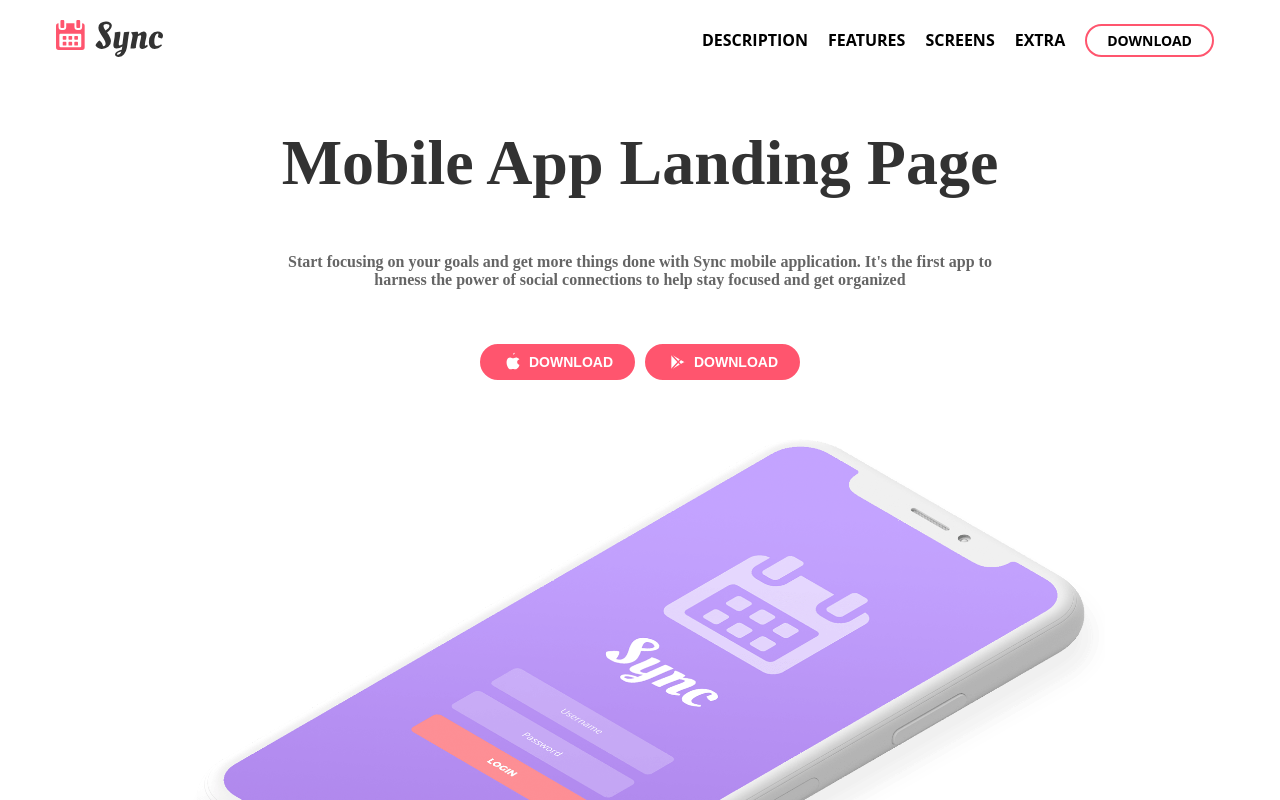
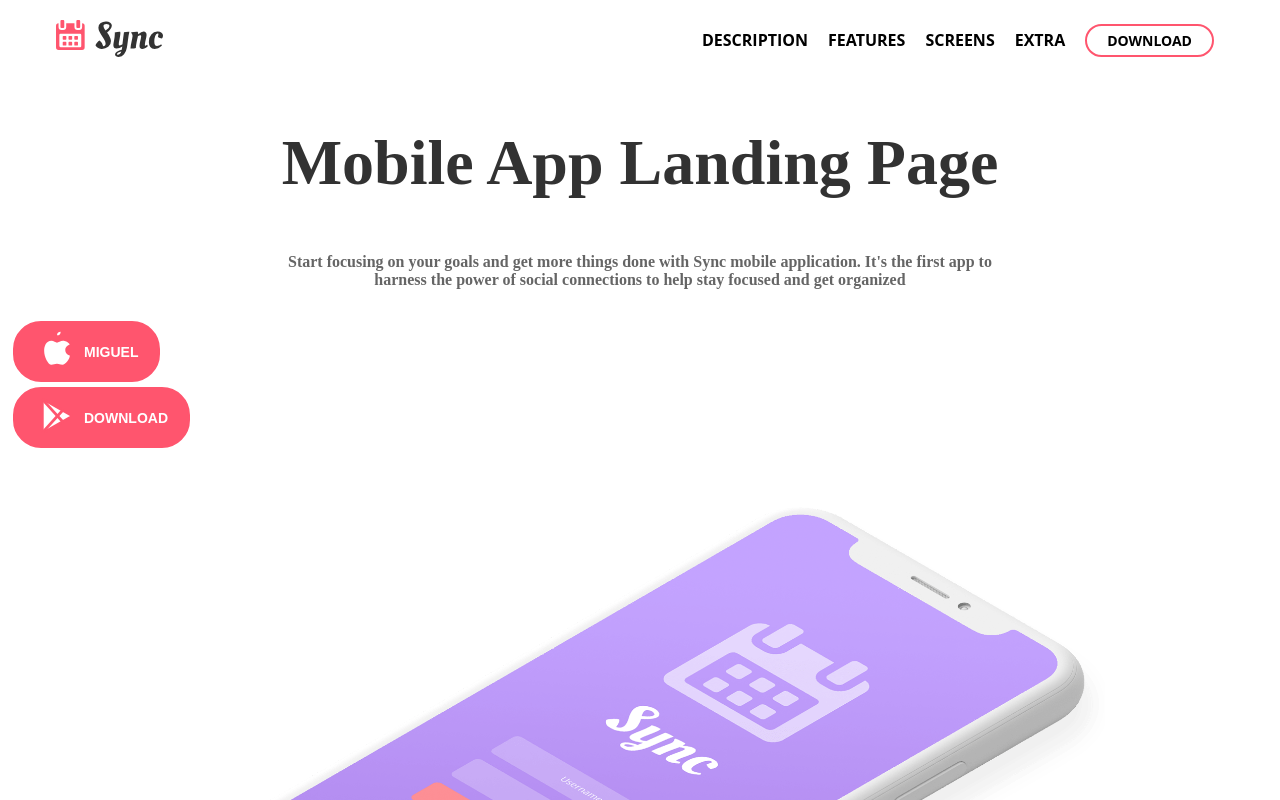
Before and after one commit to albegosu/vue-landingpage, a Vue app: page / in a window 1280 px wide. Shown: the top 800 px of the page. Built offline with nearby package versions, Linux system fonts and the light colour scheme.

Commit message:
Feature Btn

```diff
--- /dev/null
+++ b/src/components/icons/Button.vue
@@ -0,0 +1,46 @@
+<template>
+    <button class="button-download__button">
+        <div>
+            <slot name="svg"></slot>
+        </div>
+        <p>
+            <slot name="nameBtn"></slot>
+        </p>
+    </button>
+</template>
+
+<style scoped>
+.button-download__icon {
+    width: 22px;
+    height: 22px;
+}
+.button-download button {
+    display: flex;
+    margin: 5px;
+    padding: 5px 20px;
+    color: #ffff;
+    text-transform: uppercase;
+    border: 2px solid #ff556e;
+    font-size: 14px;
+    font-weight: 700;
+    border-radius: 28px;
+    background-color: #ff556e;
+}
+.button-download button:hover {
+    background-color: #fff;
+    border: 2px solid #ff556e;
+    color: #ff556e;
+}
+.button-download:hover .button-download__icon {
+    stroke: #ff556e;
+}
+.button-download {
+    display: flex;
+    justify-content: center;
+    margin-top: 50px;
+}
+.button-download__button p {
+    margin: auto;
+    margin-left: 5px;
+}
+</style>
--- a/src/components/icons/CalendarComponent.vue
+++ b/src/components/icons/CalendarComponent.vue
@@ -75,7 +75,7 @@
     </section>
 </template>
 
-<style>
+<style scoped>
 /* section calendar */
 .section-calendar {
     display: flex;
--- a/src/components/icons/ImagePhoneComponent.vue
+++ b/src/components/icons/ImagePhoneComponent.vue
@@ -1,3 +1,7 @@
+<script setup>
+  import Button from "./Button.vue"
+</script>
+
 <template>
   <section>
       <div class="mobile-landing">
@@ -10,7 +14,8 @@
       </div>
 
       <div class="button-download">
-        <button class="button-download__button">
+        <Button>
+          <template #svg>
             <svg class="button-download__icon" xmlns="http://www.w3.org/2000/svg"
               width="44" height="44" viewBox="0 0 24 24"
               stroke-width="1.5" stroke="none" fill="#ffff" stroke-linecap="round" stroke-linejoin="round">
@@ -19,9 +24,13 @@
                 d="M9 7c-3 0 -4 3 -4 5.5c0 3 2 7.5 4 7.5c1.088 -.046 1.679 -.5 3 -.5c1.312 0 1.5 .5 3 .5s4 -3 4 -5c-.028 -.01 -2.472 -.403 -2.5 -3c-.019 -2.17 2.416 -2.954 2.5 -3c-1.023 -1.492 -2.951 -1.963 -3.5 -2c-1.433 -.111 -2.83 1 -3.5 1c-.68 0 -1.9 -1 -3 -1z" />
               <path d="M12 4a2 2 0 0 0 2 -2a2 2 0 0 0 -2 2" />
             </svg>
-          <p>Download</p>
-        </button>
-        <button class="button-download__button">
+          </template>
+          <template #nameBtn>
+            Miguel
+          </template>
+        </Button>
+        <Button>
+          <template #svg>
             <svg class="button-download__icon" xmlns="http://www.w3.org/2000/svg"
              width="44" height="44" viewBox="0 0 24 24"
             stroke-width="1.5" stroke="#ff556e" fill="#fff" stroke-linecap="round" stroke-linejoin="round">
@@ -31,8 +40,11 @@
             <path d="M15 9l-10.5 11.5" />
             <path d="M4.5 3.5l10.5 11.5" />
           </svg>
-          <p>Download</p>
-        </button>
+          </template>
+          <template #nameBtn>
+            Download
+          </template>
+        </Button>
       </div>
     </section>
 
@@ -62,46 +74,6 @@ h1 {
     margin: 0px auto 2rem auto ;
 }
 
-.button-download__icon {
-    width: 22px;
-    height: 22px;
-}
-
-
-.button-download button {
-    display: flex;
-    margin: 5px;
-    padding: 5px 20px;
-    color: #ffff;
-    text-transform: uppercase;
-    border: 2px solid #ff556e;
-    font-size: 14px;
-    font-weight: 700;
-    border-radius: 28px;
-    background-color: #ff556e;
-}
-
-.button-download button:hover {
-    background-color: #fff;
-    border: 2px solid #ff556e;
-    color: #ff556e;
-}
-
-.button-download:hover .button-download__icon {
-    stroke: #ff556e;
-}
-
-.button-download {
-    display: flex;
-    justify-content: center;
-    margin-top: 50px;
-}
-
-.button-download__button p {
-    margin: auto;
-    margin-left: 5px;
-}
-
 .container-image-phone {
     display: flex;
     justify-content: center;
```
Lines whose indentation alone changed are shown as unchanged.
